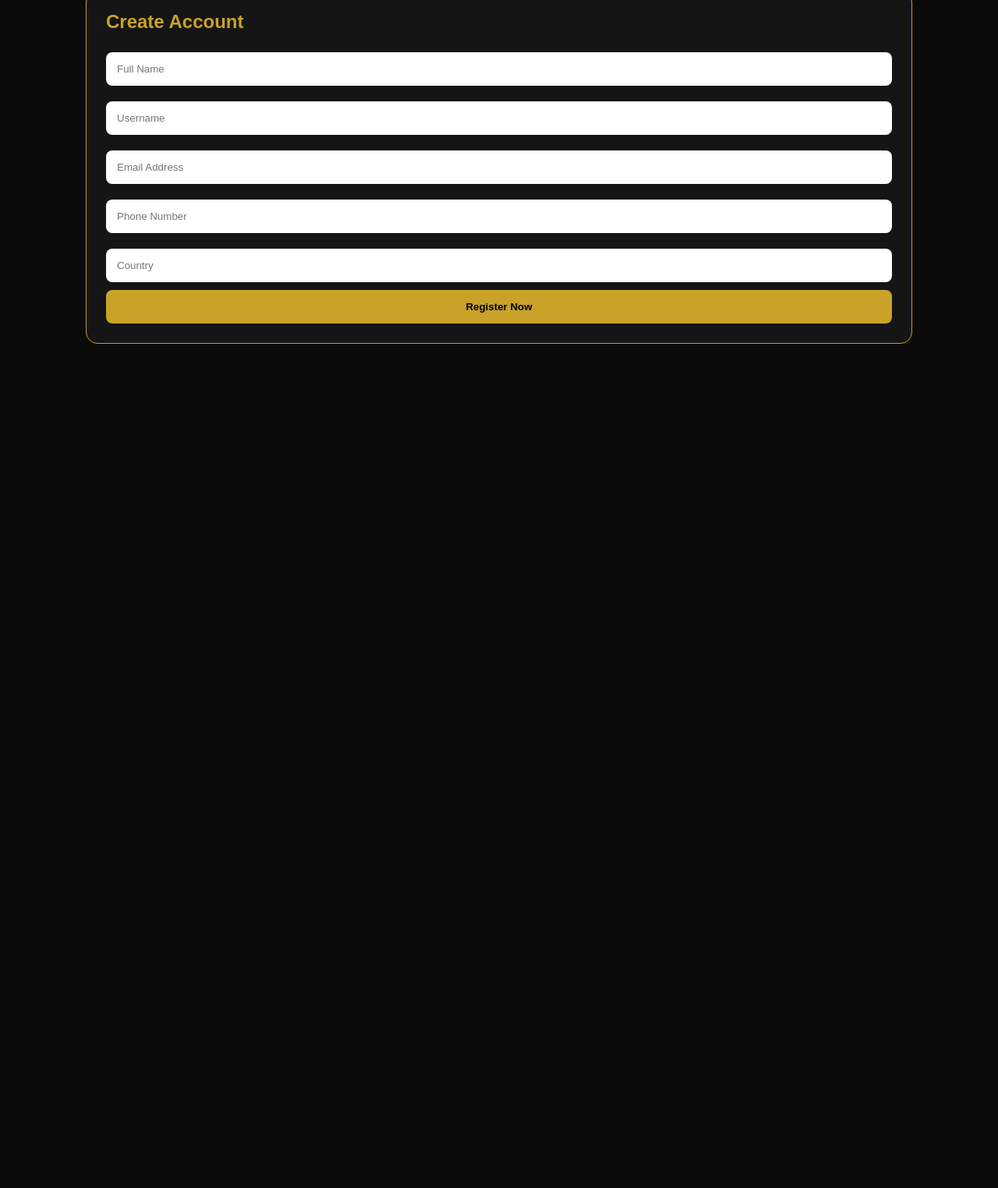
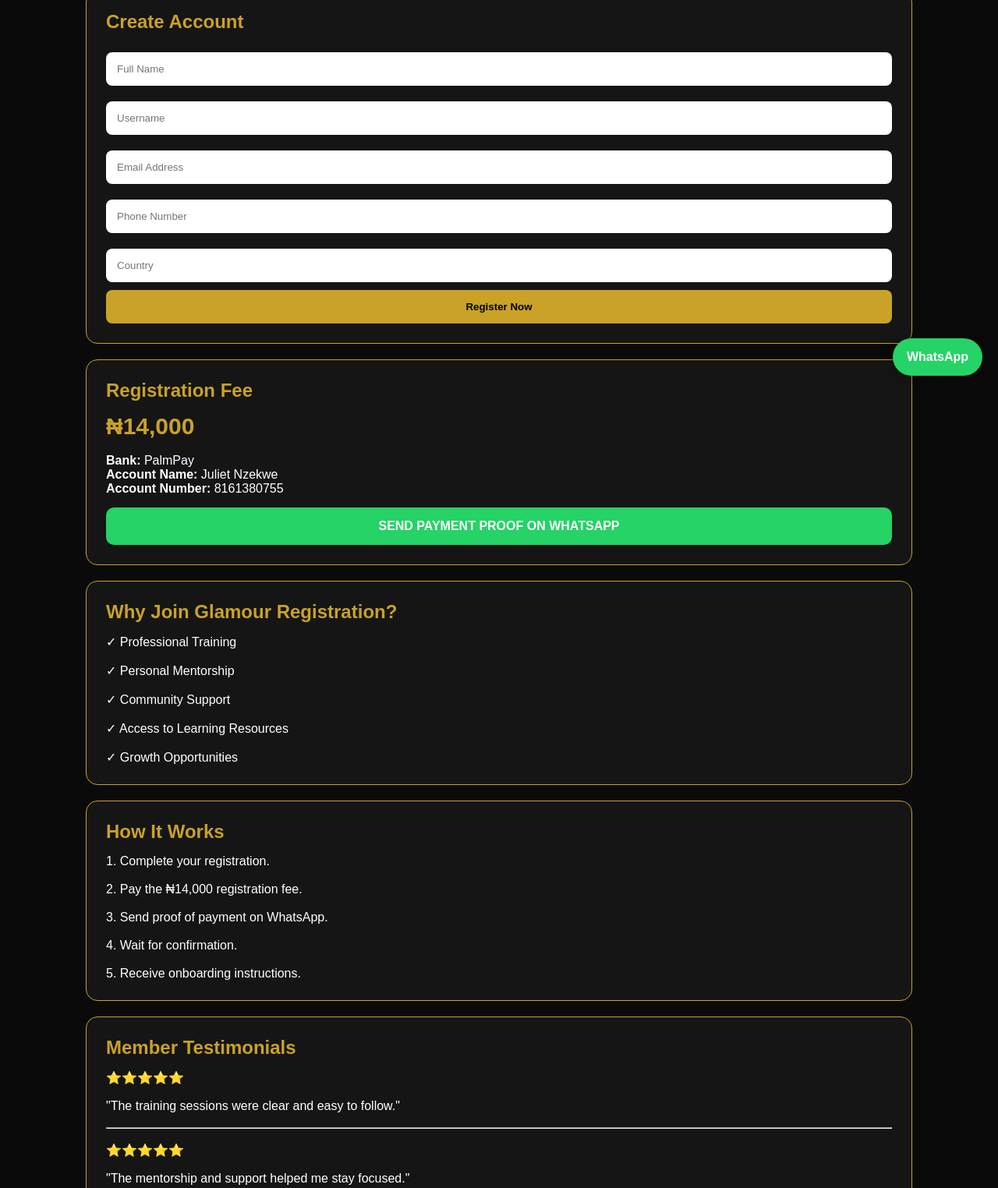
Before and after one commit to franklycertified/glamour-slotbooking, a plain HTML site: page index.html in a window 1280 px wide. Shown: the part 298-1822 px from the top of the page at 78% size. Before the commit the page ends 800 px from the top, so only its background shows below. Drawn offline with Linux system fonts and the light colour scheme.

Commit message:
Add registration details and testimonials sections

```diff
--- a/index.html
+++ b/index.html
@@ -105,3 +105,162 @@ font-weight:bold;
 <button>Register Now</button>
 
   </div>
+  <div class="card">
+
+<h2>Registration Fee</h2>
+
+<p style="font-size:30px;color:#c9a227;font-weight:bold;">
+₦14,000
+</p>
+
+<br>
+
+<p><strong>Bank:</strong> PalmPay</p>
+<p><strong>Account Name:</strong> Juliet Nzekwe</p>
+<p><strong>Account Number:</strong> 8161380755</p>
+
+<a class="whatsapp"
+href="https://wa.me/2348161380755">
+SEND PAYMENT PROOF ON WHATSAPP
+</a>
+
+</div>
+
+<div class="card">
+
+<h2>Why Join Glamour Registration?</h2>
+
+<p>
+✓ Professional Training
+</p>
+
+<br>
+
+<p>
+✓ Personal Mentorship
+</p>
+
+<br>
+
+<p>
+✓ Community Support
+</p>
+
+<br>
+
+<p>
+✓ Access to Learning Resources
+</p>
+
+<br>
+
+<p>
+✓ Growth Opportunities
+</p>
+
+</div>
+
+<div class="card">
+
+<h2>How It Works</h2>
+
+<p>1. Complete your registration.</p>
+
+<br>
+
+<p>2. Pay the ₦14,000 registration fee.</p>
+
+<br>
+
+<p>3. Send proof of payment on WhatsApp.</p>
+
+<br>
+
+<p>4. Wait for confirmation.</p>
+
+<br>
+
+<p>5. Receive onboarding instructions.</p>
+
+</div>
+<div class="card">
+
+<h2>Member Testimonials</h2>
+
+<p>
+⭐⭐⭐⭐⭐
+<br><br>
+"The training sessions were clear and easy to follow."
+</p>
+
+<br><hr><br>
+
+<p>
+⭐⭐⭐⭐⭐
+<br><br>
+"The mentorship and support helped me stay focused."
+</p>
+
+<br><hr><br>
+
+<p>
+⭐⭐⭐⭐⭐
+<br><br>
+"A well-organized platform with helpful guidance."
+</p>
+
+</div>
+
+<div class="card">
+
+<h2>Frequently Asked Questions</h2>
+
+<p><strong>How much is registration?</strong></p>
+<p>₦14,000.</p>
+
+<br>
+
+<p><strong>How do I confirm payment?</strong></p>
+<p>Send your proof of payment through WhatsApp.</p>
+
+<br>
+
+<p><strong>How long does confirmation take?</strong></p>
+<p>Confirmation times may vary depending on support availability.</p>
+
+<br>
+
+<p><strong>What happens after confirmation?</strong></p>
+<p>You will receive onboarding instructions and access details.</p>
+
+</div>
+
+</div>
+
+<a href="https://wa.me/2348161380755"
+style="
+position:fixed;
+bottom:20px;
+right:20px;
+background:#25D366;
+color:white;
+padding:15px 18px;
+border-radius:50px;
+text-decoration:none;
+font-weight:bold;
+box-shadow:0 0 15px rgba(0,0,0,.3);
+">
+WhatsApp
+</a>
+
+<footer style="
+text-align:center;
+padding:30px;
+background:#111;
+margin-top:40px;
+">
+<p>© 2026 Glamour Registration. All Rights Reserved.</p>
+</footer>
+
+</body>
+</html>
```
